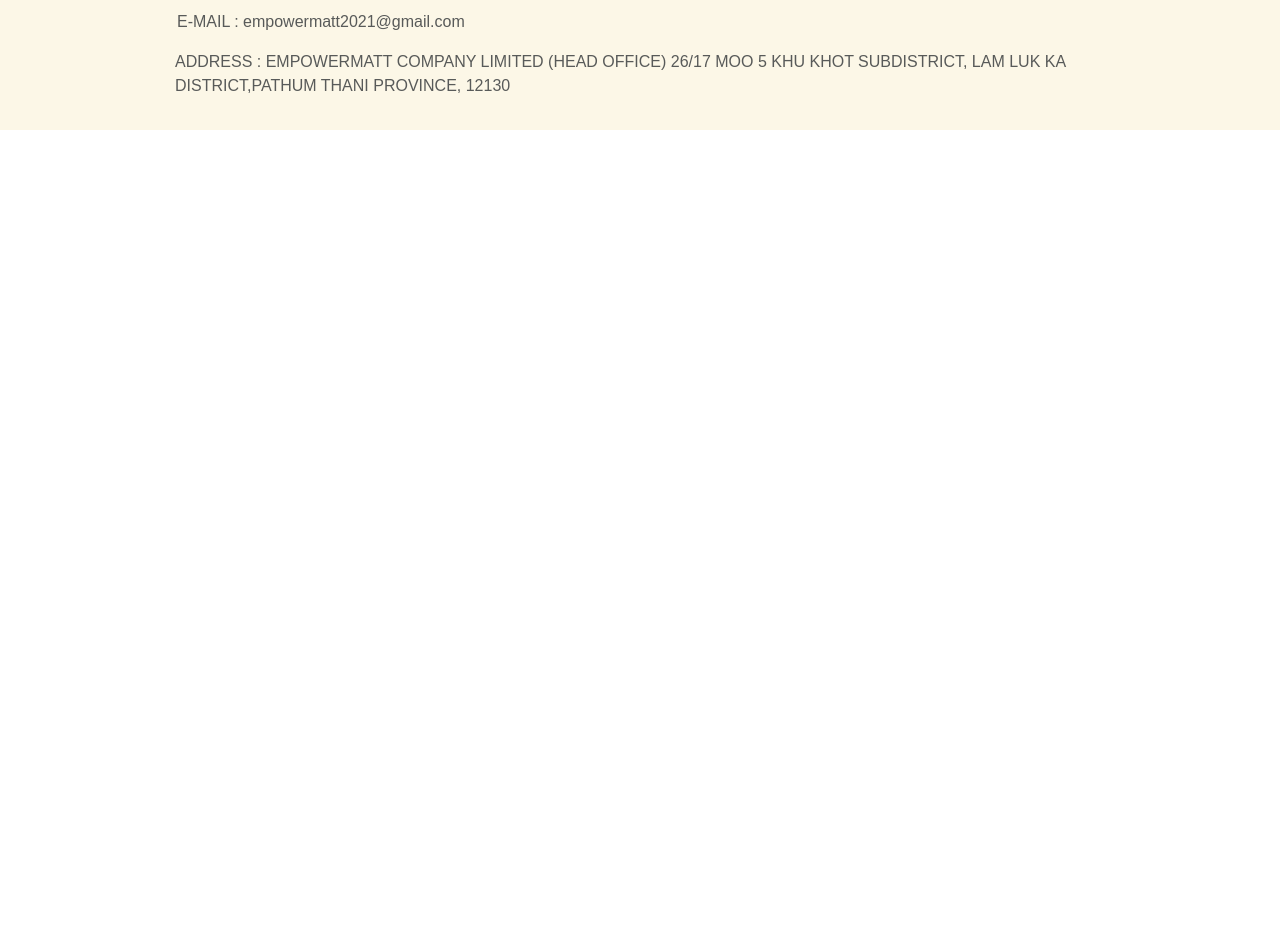
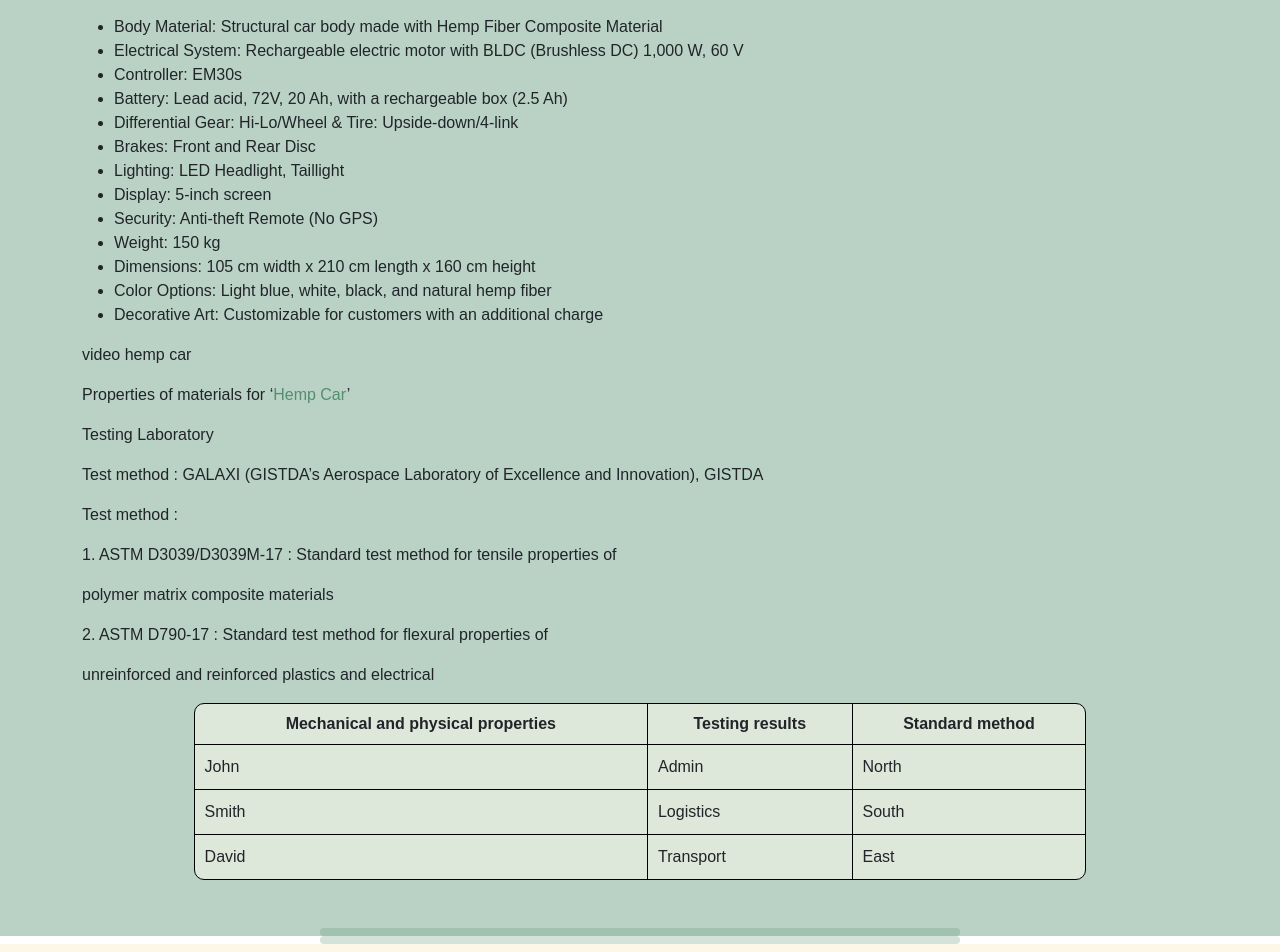
Before and after one commit to Emwich02/EmpowerMattVUE, a Vue app: page /Services in a window 1280 px wide. Shown: the part 1580-2532 px from the top of the page. Before the commit the page ends 1710 px from the top, so only its background shows below. Built offline with nearby package versions, Linux system fonts and the light colour scheme.

Commit message:
[ContactUs , Team] add variable of Services page and update style of Team page.

```diff
--- a/src/assets/services.scss
+++ b/src/assets/services.scss
@@ -3,11 +3,15 @@ $color_2: var(--green-primary-color);
 $background-color_1: var(--cream-bg-color);
 $background-color_2: var(--green-primary-color);
 $background-color_3: var(--green-line-color);
+$background-color_4: var(--green-bg-color);
+$background-table-color: var(--gray-bg-table-color);
 
 :root {
-	--green-primary-color: #538E6E;
-	--green-line-color: #8BC9A7;
-	--cream-bg-color: #FFFDF5;
+  --green-primary-color: #538e6e;
+  --green-line-color: #8bc9a7;
+  --cream-bg-color: #fffdf5;
+  --green-bg-color: rgba(83, 142, 110, 0.4);
+  --gray-bg-table-color: #DDE7DA;
 }
 .bg-container {
   background-color: $background-color_1;
@@ -45,20 +49,21 @@ $background-color_3: var(--green-line-color);
   padding-bottom: 50px;
 }
 .bg-image-hempcar {
-	background: linear-gradient(rgba(255, 255, 255, 0), rgba(255, 255, 255, 0 )), url("/images/hempcar-bg.png");
+  background: linear-gradient(rgba(255, 255, 255, 0), rgba(255, 255, 255, 0)),
+    url('/images/hempcar-bg.png');
   background-size: cover;
   background-position: center;
   height: 100vh;
 }
 .bg-green-color {
-	background-color: $background-color_2;
-	opacity: 0.6;
+  background-color: $background-color_4;
 }
 .opacity-container {
   opacity: 1;
 }
 .bg-image-research {
-	background: linear-gradient(rgba(255, 255, 255, 0.8), rgba(255, 255, 255, 0.8)), url("/images/hempcar-art.png");
+  background: linear-gradient(rgba(255, 255, 255, 0.8), rgba(255, 255, 255, 0.8)),
+    url('/images/hempcar-art.png');
   background-size: cover;
   background-position: center;
   height: 40vh;
@@ -66,19 +71,70 @@ $background-color_3: var(--green-line-color);
   margin-right: 10px;
 }
 .bg-image-consult {
-	background: linear-gradient(rgba(255, 255, 255, 0.5), rgba(255, 255, 255, 0.5)), url("/images/solar-sheet-1.jpg");
+  background: linear-gradient(rgba(255, 255, 255, 0.5), rgba(255, 255, 255, 0.5)),
+    url('/images/solar-sheet-1.jpg');
   background-size: cover;
   background-position: center;
   height: 40vh;
   border-radius: 20px;
   margin-left: 10px;
 }
+
 .hemp-car-text {
   color: $color_2;
 }
+
 .line-section {
   width: 50%;
   margin: auto;
+  border: 0;
   border-radius: 3.125rem;
   background-color: $background-color_3;
 }
+
+.line-section-2{
+	width: 50%;
+	margin: auto;
+	border: 0;
+	border-radius: 3.125rem;
+	background-color: $color_2;
+}
+
+
+table {
+  border-spacing: 0;
+  border-collapse: separate;
+  border-radius: 10px;
+  border: 1px solid black;
+  background-color: $background-table-color;
+  width: 80%;
+  margin: auto;
+}
+
+th:not(:last-child),
+td:not(:last-child) {
+  border-right: 1px solid black;
+}
+
+/* Apply a border to the bottom of all but the last row */
+thead > tr:not(:last-child) > th,
+thead > tr:not(:last-child) > td,
+tbody > tr:not(:last-child) > th,
+tbody > tr:not(:last-child) > td,
+tfoot > tr:not(:last-child) > th,
+tfoot > tr:not(:last-child) > td,
+tr:not(:last-child) > td,
+tr:not(:last-child) > th,
+thead:not(:last-child),
+tbody:not(:last-child),
+tfoot:not(:last-child) {
+  border-bottom: 1px solid black;
+}
+
+th{
+	text-align: center;
+	padding: 8px;
+}
+td{
+	padding: 10px;
+}
--- a/src/assets/team.scss
+++ b/src/assets/team.scss
@@ -7,6 +7,11 @@ $background-color_2: white;
 // 	--green-primary-color: #538E6E;
 // 	--gray-detail-color: #8B8B8B;
 // }
+.bg-color{
+	padding-top: 10rem;
+	height: 100vh;
+}
+
 .margin-0 {
 	margin: 0;
 }
--- a/src/views/ServicesView.vue
+++ b/src/views/ServicesView.vue
@@ -1,26 +1,48 @@
 <script setup>
-
+const Data = {
+    MainTitle: "Our services",
+    MainDetail_1: "Research & Consultant services",
+    MainDetail_2: "Research and development in composite and green materials including nanotechnology.",
+    MainDetail_3: "Consultant for an innovation project in the field of composite and green materials including nanotechnology.",
+    Research_1: "Research meterials for ‘",
+    Research_2: "Research & Consultant service",
+    Research_Detail_1: "Empowermatt Co.,Ltd. and YATT Co., Ltd. are doing the development of electric automotive. The energy is an electrical battery and the body is produced by hemp fiber reinforced polymer as called ‘Hemp Car’. By the way, we will never stop to develop our products, and we will update our progressing project as soon as possible. It is coming soon, Thank you.",
+    Spec_Hempcar: "Specification of",
+    Spec_Detail_Hempcar_1: "Body Material: Structural car body made with Hemp Fiber Composite Material",
+    Spec_Detail_Hempcar_2: "Electrical System: Rechargeable electric motor with BLDC (Brushless DC) 1,000 W, 60 V",
+    Spec_Detail_Hempcar_3: "Controller: EM30s",
+    Spec_Detail_Hempcar_4: "Battery: Lead acid, 72V, 20 Ah, with a rechargeable box (2.5 Ah)",
+    Spec_Detail_Hempcar_5: "Differential Gear: Hi-Lo/Wheel & Tire: Upside-down/4-link",
+    Spec_Detail_Hempcar_6: "Brakes: Front and Rear Disc",
+    Spec_Detail_Hempcar_7: "Lighting: LED Headlight, Taillight",
+    Spec_Detail_Hempcar_8: "Display: 5-inch screen",
+    Spec_Detail_Hempcar_9: "Security: Anti-theft Remote (No GPS)",
+    Spec_Detail_Hempcar_10: "Weight: 150 kg",
+    Spec_Detail_Hempcar_11: "Dimensions: 105 cm width x 210 cm length x 160 cm height",
+    Spec_Detail_Hempcar_12: "Color Options: Light blue, white, black, and natural hemp fiber",
+    Spec_Detail_Hempcar_13: "Decorative Art: Customizable for customers with an additional charge",
+    Prop_Hempcar: "Properties of materials for",
+    Prop_Hempcar_Lab: "Testing Laboratory ",
+    Prop_Hempcar_Method: "Test method"
+}
 </script>
 <template>
     <div class="container mb-5" style="padding-top: 10rem;">
         <div class="col-3 bg-head d-flex align-items-center justify-content-center">
-            <p style="font-size: 1.875vw;">Our services</p>
+            <p style="font-size: 1.875vw;">{{ Data.MainTitle }}</p>
         </div>
         <div class="row">
             <div class="col-lg-6 text-head-box">
-                <p class="head-text">Research & Consultant services</p>
-                <p class="detail-text">Research and development in composite and green materials including nanotechnology.
-                </p>
-                <p class="detail-text">Consultant for an innovation project in the field of composite and green materials
-                    including
-                    nanotechnology.</p>
+                <p class="head-text">{{ Data.MainDetail_1 }}</p>
+                <p class="detail-text">{{ Data.MainDetail_2 }}</p>
+                <p class="detail-text">{{ Data.MainDetail_3 }}</p>
             </div>
             <div class="col-lg-6 row">
                 <div class="col-5 bg-image-research d-flex align-items-center justify-content-center">
-                    <p class="services-text">Research meterials for ‘<span class="hemp-car-text">Hemp Car</span>’</p>
+                    <p class="services-text">{{ Data.Research_1 }}<span class="hemp-car-text">Hemp Car</span>’</p>
                 </div>
                 <div class="col-5 bg-image-consult d-flex align-items-center justify-content-center">
-                    <p class="services-text">Research & Consultant service</p>
+                    <p class="services-text">{{ Data.Research_2 }}</p>
                 </div>
             </div>
         </div>
@@ -31,9 +53,70 @@
     </div>
     <div class="bg-green-color">
         <div class="container opacity-container">
-            test
+            <div>
+                <p>Hemp Car</p>
+                <p>{{ Data.Research_Detail_1 }}</p>
+            </div>
+            <div>
+                <p>{{ Data.Spec_Hempcar }} ‘<span class="hemp-car-text">Hemp Car</span>’</p>
+                <ul>
+                    <li>{{ Data.Spec_Detail_Hempcar_1 }}</li>
+                    <li>{{ Data.Spec_Detail_Hempcar_2 }}</li>
+                    <li>{{ Data.Spec_Detail_Hempcar_3 }}</li>
+                    <li>{{ Data.Spec_Detail_Hempcar_4 }}</li>
+                    <li>{{ Data.Spec_Detail_Hempcar_5 }}</li>
+                    <li>{{ Data.Spec_Detail_Hempcar_6 }}</li>
+                    <li>{{ Data.Spec_Detail_Hempcar_7 }}</li>
+                    <li>{{ Data.Spec_Detail_Hempcar_8 }}</li>
+                    <li>{{ Data.Spec_Detail_Hempcar_9 }}</li>
+                    <li>{{ Data.Spec_Detail_Hempcar_10 }}</li>
+                    <li>{{ Data.Spec_Detail_Hempcar_11 }}</li>
+                    <li>{{ Data.Spec_Detail_Hempcar_12 }}</li>
+                    <li>{{ Data.Spec_Detail_Hempcar_13 }}</li>
+                </ul>
+                <p>video hemp car</p>
+            </div>
+            <div>
+                <p>{{ Data.Prop_Hempcar }} ‘<span class="hemp-car-text">Hemp Car</span>’</p>
+                <p>{{ Data.Prop_Hempcar_Lab }}</p>
+                <p>{{ Data.Prop_Hempcar_Method }} : GALAXI (GISTDA’s Aerospace Laboratory of Excellence and Innovation),
+                    GISTDA</p>
+                <p>{{ Data.Prop_Hempcar_Method }} :</p>
+                <p>1. ASTM D3039/D3039M-17 : Standard test method for tensile properties of </p>
+                <p>polymer matrix composite materials</p>
+                <p>2. ASTM D790-17 : Standard test method for flexural properties of </p>
+                <p>unreinforced and reinforced plastics and electrical</p>
+                <table>
+                    <tr>
+                        <th>Mechanical and physical properties</th>
+                        <th>Testing results</th>
+                        <th>Standard method</th>
+                    </tr>
+                    <tr>
+                        <td>John</td>
+                        <td>Admin</td>
+                        <td>North</td>
+                    </tr>
+                    <tr>
+                        <td>Smith</td>
+                        <td>Logistics</td>
+                        <td>South</td>
+                    </tr>
+                    <tr>
+                        <td>David</td>
+                        <td>Transport</td>
+                        <td>East</td>
+                    </tr>
+                </table>
+            </div>
         </div>
+
+        <br>
+        <br>
+        <hr class="line-section-2" size="10px">
     </div>
+    <hr class="line-section-2" size="10px">
+
 </template>
 <style lang="scss">
 // Import Main styles for this application
--- a/src/views/TeamView.vue
+++ b/src/views/TeamView.vue
@@ -11,8 +11,8 @@ const Data = {
 }
 </script>
 <template>
-    <div class="container">
-        <div class="container center" style="padding-top: 10rem;">
+    <div class="container bg-color">
+        <div class="container center" >
             <p class="margin-0 team-text">{{ Data.MainTitle_1 }}</p>
             <hr class="line-team-head" size="5px" />
             <p class="margin-0 meet-text">{{ Data.MainTitle_2 }}</p>
```
Lines whose indentation alone changed are shown as unchanged.
